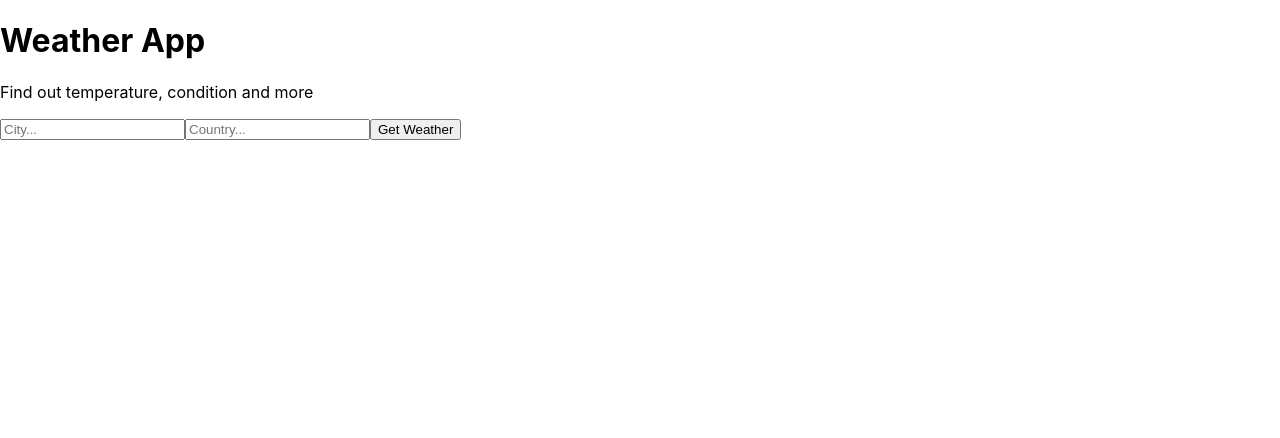
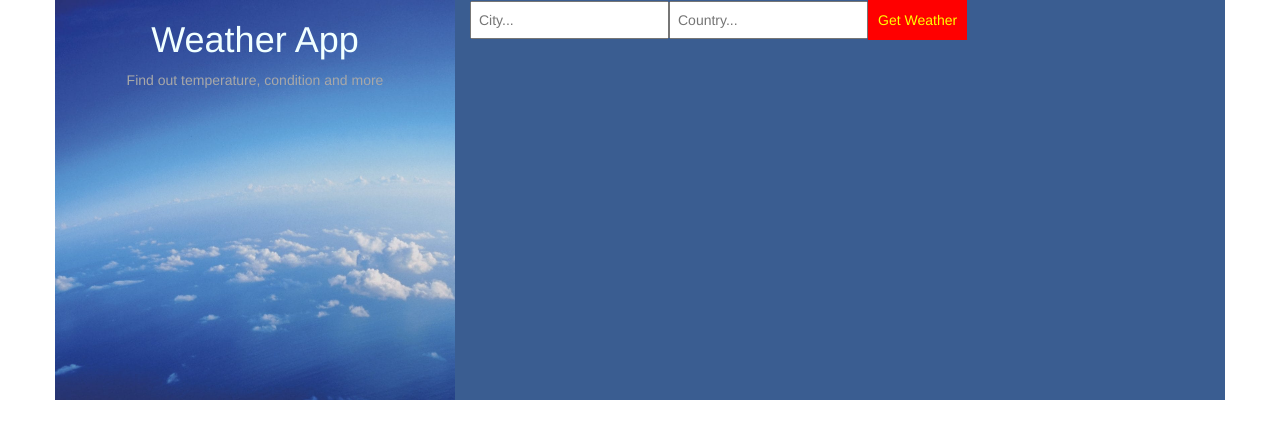
Before and after one commit to Razdeep/WeatherApp, a React (Create React App) app in the folder weather-app/: page / in a window 1280 px wide. Shown: the top 438 px of the page. Built offline with nearby package versions, Linux system fonts and the light colour scheme; the HTML template or start-up script is replaced by a standard one.

Commit message:
Basic styling done

```diff
--- a/weather-app/package.json
+++ b/weather-app/package.json
@@ -3,6 +3,7 @@
   "version": "0.1.0",
   "private": true,
   "dependencies": {
+    "bootstrap": "^3.3.7",
     "react": "^16.6.0",
     "react-dom": "^16.6.0",
     "react-scripts": "2.1.1"
--- /dev/null
+++ b/weather-app/src/App.css
@@ -0,0 +1,38 @@
+button{
+    background: red;
+    color: yellow;
+    border: none;
+    padding:10px;
+    transition: all 0.3s ease-out;
+}
+button:hover{
+    background: rgb(255, 174, 0);
+    transition: all 0.3s ease-out;
+}
+.container{
+    background: rgb(58, 93, 145);
+}
+.title-container{
+    background: url('sky.jpeg');
+    background-repeat: no-repeat;
+    background-size: cover;
+    text-align: center;
+    height: 400px;
+    width: 400px;
+    color: azure;
+}
+input[type=text]{
+    padding:7px;
+    /* border-radius: 3px; */
+
+}
+input[type=text]:hover{
+    background: yellowgreen;
+}
+p{
+    color: rgb(168, 168, 168);
+}
+p:hover{
+    color: white;
+    transition: all 0.1s ease-out;
+}
--- a/weather-app/src/App.js
+++ b/weather-app/src/App.js
@@ -50,8 +50,14 @@ class App extends React.Component{
   }
   render(){
     return(
-      <div>
+      <div className="wrapper">
+        <div className="main">
+          <div className="container">
+            <div className="row">
+              <div className="col-xs-5 title-container">
                 <Titles/>
+              </div>
+              <div className="col-xs-7">
                 <Form getWeather={this.getWeather}/>
                 <Weather
                 temperature={this.state.temperature}
@@ -60,6 +66,10 @@ class App extends React.Component{
                 error={this.state.error}
                 />
               </div>
+            </div>
+          </div>
+        </div>
+      </div>
     );
   }
 };
--- a/weather-app/src/index.js
+++ b/weather-app/src/index.js
@@ -1,6 +1,8 @@
 import React from 'react';
 import ReactDOM from 'react-dom';
 import './index.css';
+import 'bootstrap/dist/css/bootstrap.min.css';
+import './App.css';
 import App from './App';
 import * as serviceWorker from './serviceWorker';
 
```
Also changed, not shown: weather-app/src/sky.jpeg (added), 1 other file (tests, documents, lock files or other folders). Lines whose indentation alone changed are shown as unchanged.
